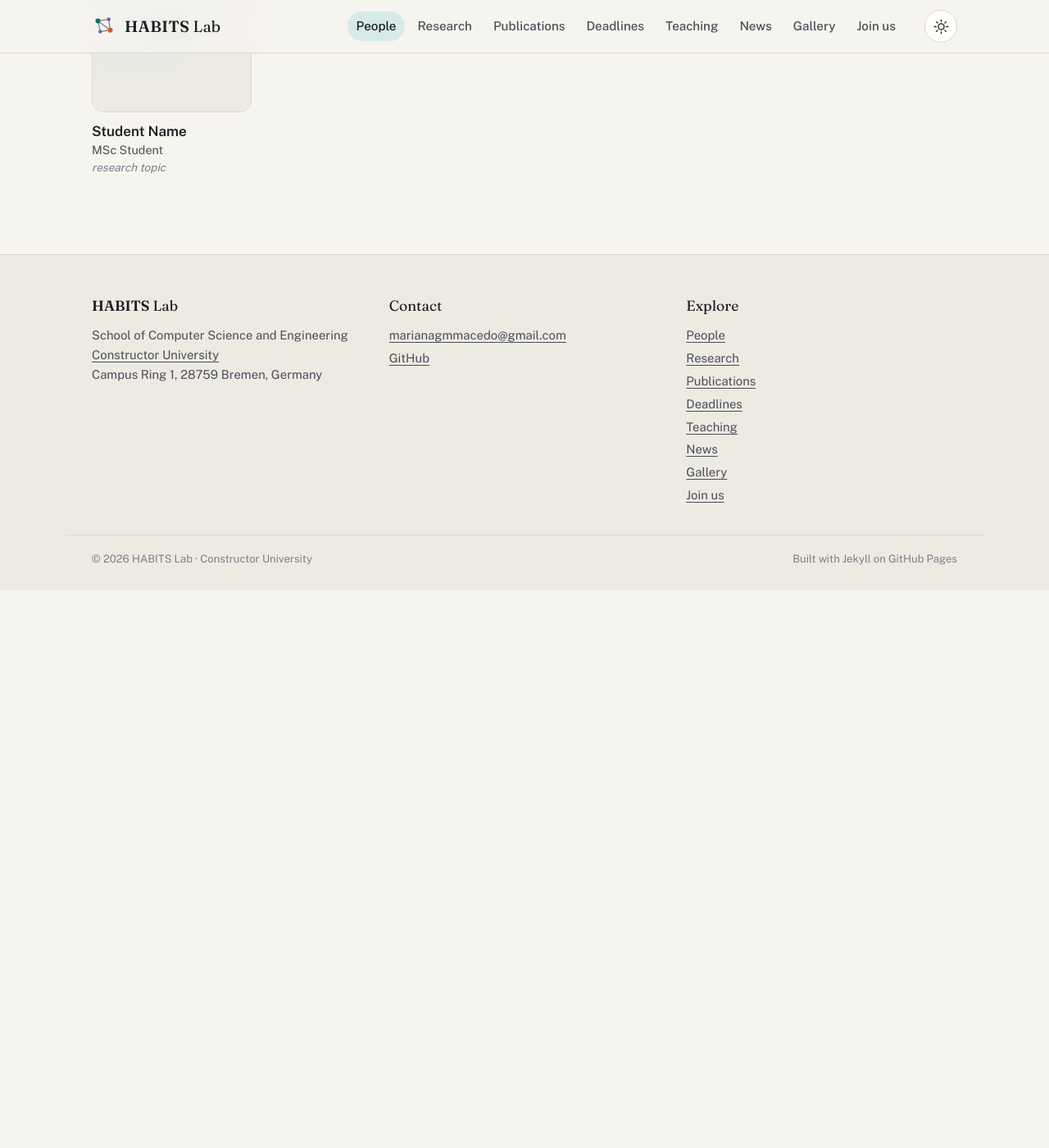
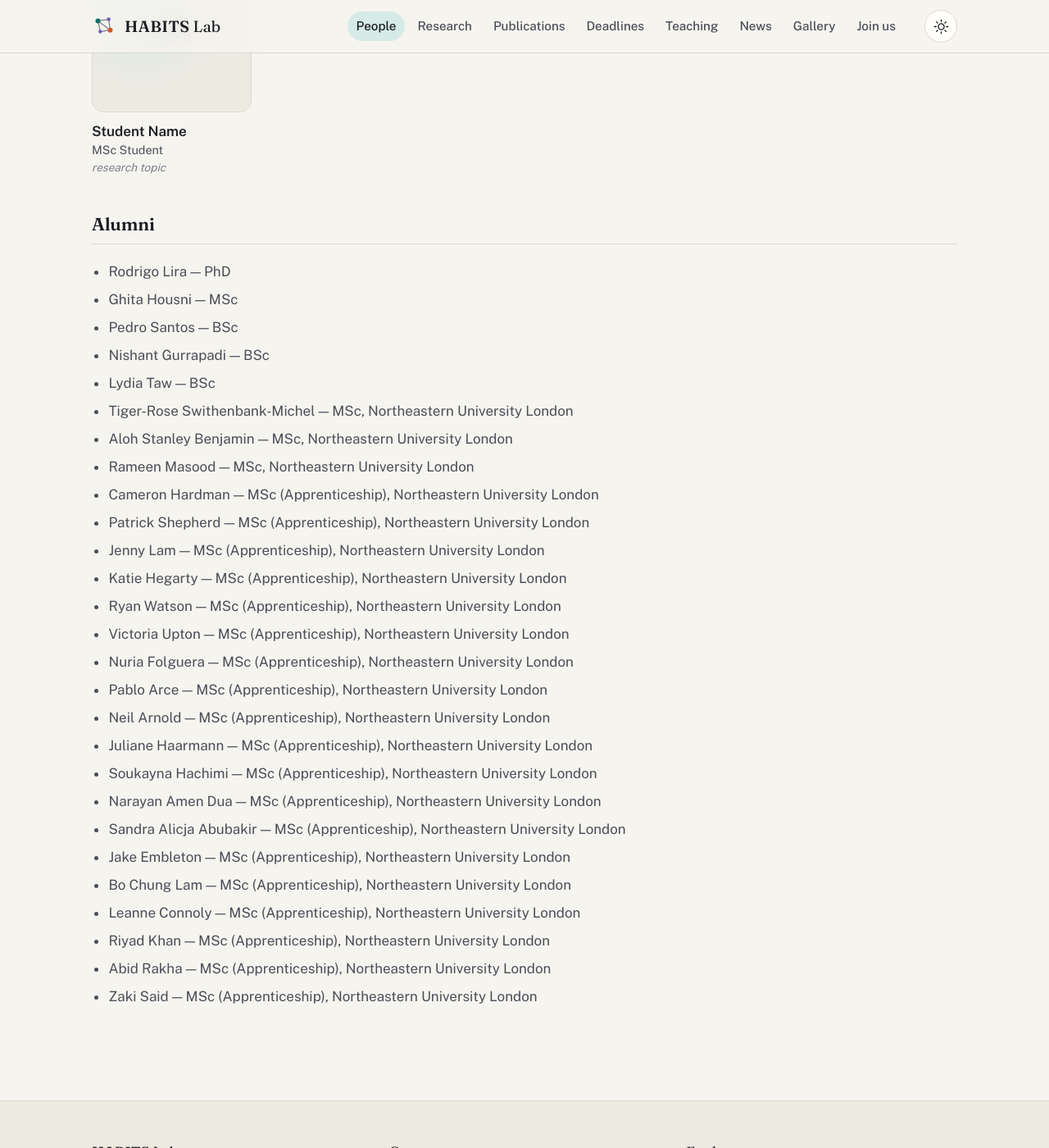
Before and after one commit to HABITS-Lab-MMacedo/habits-lab-mmacedo.github.io, a Jekyll site: the page built from people.html, in a window 1280 px wide and 1400 px high, scrolled down 1429 px. Shown: the whole window at 82% size. Built offline with Jekyll 4.4.1, drawn with Linux system fonts in a browser that asks for light colours; before the commit the page ends 2149 px from its top, so only the background shows below that.

Commit message:
adding alumni

```diff
--- a/_data/people.yml
+++ b/_data/people.yml
@@ -283,3 +283,57 @@ alumni:
   # - name: Former Student
   #   note: MSc 2026 → Data Scientist at Company
   #   link: https://example.org
+  - name: Rodrigo Lira
+    note: PhD
+  - name: Ghita Housni
+    note: MSc
+  - name: Pedro Santos
+    note: BSc
+  - name: Nishant Gurrapadi
+    note: BSc
+  - name: Lydia Taw
+    note: BSc
+  - name: Tiger-Rose Swithenbank-Michel
+    note: MSc, Northeastern University London
+  - name: Aloh Stanley Benjamin
+    note: MSc, Northeastern University London
+  - name: Rameen Masood
+    note: MSc, Northeastern University London
+  - name: Cameron Hardman
+    note: MSc (Apprenticeship), Northeastern University London
+  - name: Patrick Shepherd
+    note: MSc (Apprenticeship), Northeastern University London
+  - name: Jenny Lam
+    note: MSc (Apprenticeship), Northeastern University London
+  - name: Katie Hegarty
+    note: MSc (Apprenticeship), Northeastern University London
+  - name: Ryan Watson
+    note: MSc (Apprenticeship), Northeastern University London
+  - name: Victoria Upton
+    note: MSc (Apprenticeship), Northeastern University London
+  - name: Nuria Folguera
+    note: MSc (Apprenticeship), Northeastern University London
+  - name: Pablo Arce
+    note: MSc (Apprenticeship), Northeastern University London
+  - name: Neil Arnold
+    note: MSc (Apprenticeship), Northeastern University London
+  - name: Juliane Haarmann
+    note: MSc (Apprenticeship), Northeastern University London
+  - name: Soukayna Hachimi
+    note: MSc (Apprenticeship), Northeastern University London
+  - name: Narayan Amen Dua
+    note: MSc (Apprenticeship), Northeastern University London
+  - name: Sandra Alicja Abubakir
+    note: MSc (Apprenticeship), Northeastern University London
+  - name: Jake Embleton
+    note: MSc (Apprenticeship), Northeastern University London
+  - name: Bo Chung Lam
+    note: MSc (Apprenticeship), Northeastern University London
+  - name: Leanne Connoly
+    note: MSc (Apprenticeship), Northeastern University London
+  - name: Riyad Khan
+    note: MSc (Apprenticeship), Northeastern University London
+  - name: Abid Rakha
+    note: MSc (Apprenticeship), Northeastern University London
+  - name: Zaki Said
+    note: MSc (Apprenticeship), Northeastern University London
```
